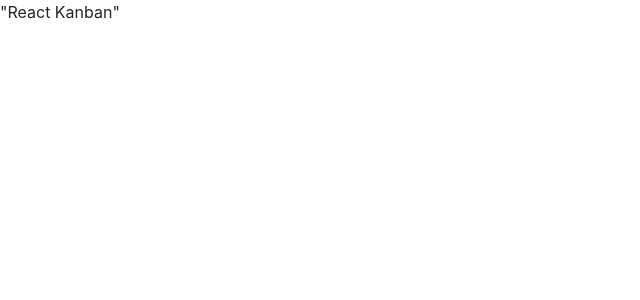
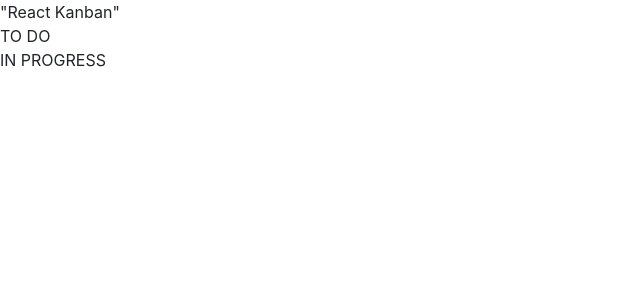
Before and after one commit to jaden-lesuk/react-kanban-clone, a React (Create React App) app: page / in a window 1280 px wide. Shown: the top 300 px of the page, without its empty margins (0-640 px from the left). Built offline with nearby package versions, Linux system fonts and the light colour scheme.

Commit message:
Added simple Kanban component to hold Boards

```diff
--- a/src/App.js
+++ b/src/App.js
@@ -1,14 +1,18 @@
 import React, {Component} from 'react';
 import { Provider } from 'react-redux';
 import store from './flux/store';
+import 'bootstrap/dist/css/bootstrap.min.css';
 
-import 'bootstrap/dist/css/bootstrap.min.css'
+import Kanban from './components/Kanban';
+
+
 
 class App extends Component {
   render(){
     return(
       <Provider store={store}>
         <div>"React Kanban"</div>
+        <Kanban />
       </Provider>
     )
   }
--- /dev/null
+++ b/src/components/Kanban.js
@@ -0,0 +1,18 @@
+import React, { Component } from 'react';
+import {connect} from 'react-redux';
+
+class Kanban extends Component {
+    render() {
+        const {boards} = this.props.board
+        return (
+            <div>
+                {boards.map( board => (<div>{board}</div>))}
+            </div>
+        )
+    }
+}
+
+const mapStateToProps = (state) => ({
+    board: state.board
+})
+export default connect(mapStateToProps, {})(Kanban)
```
Also changed, not shown: src/components/Board.js (added, +11 -0 lines).
